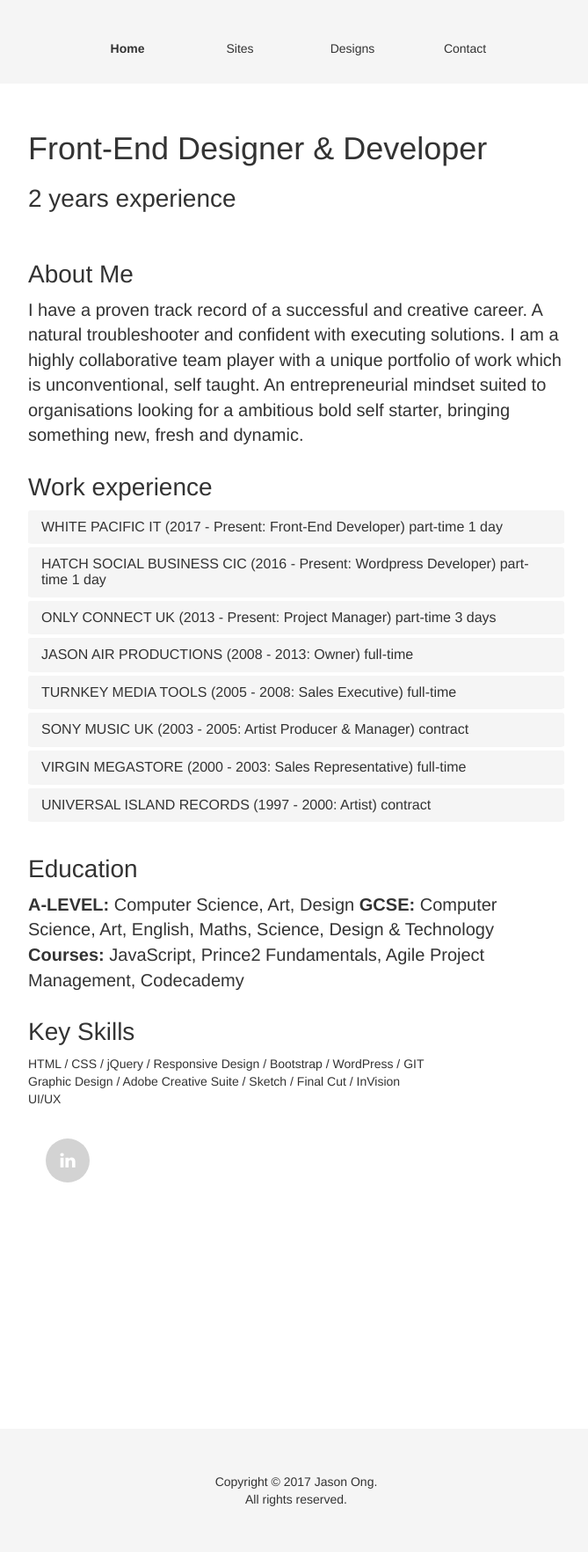
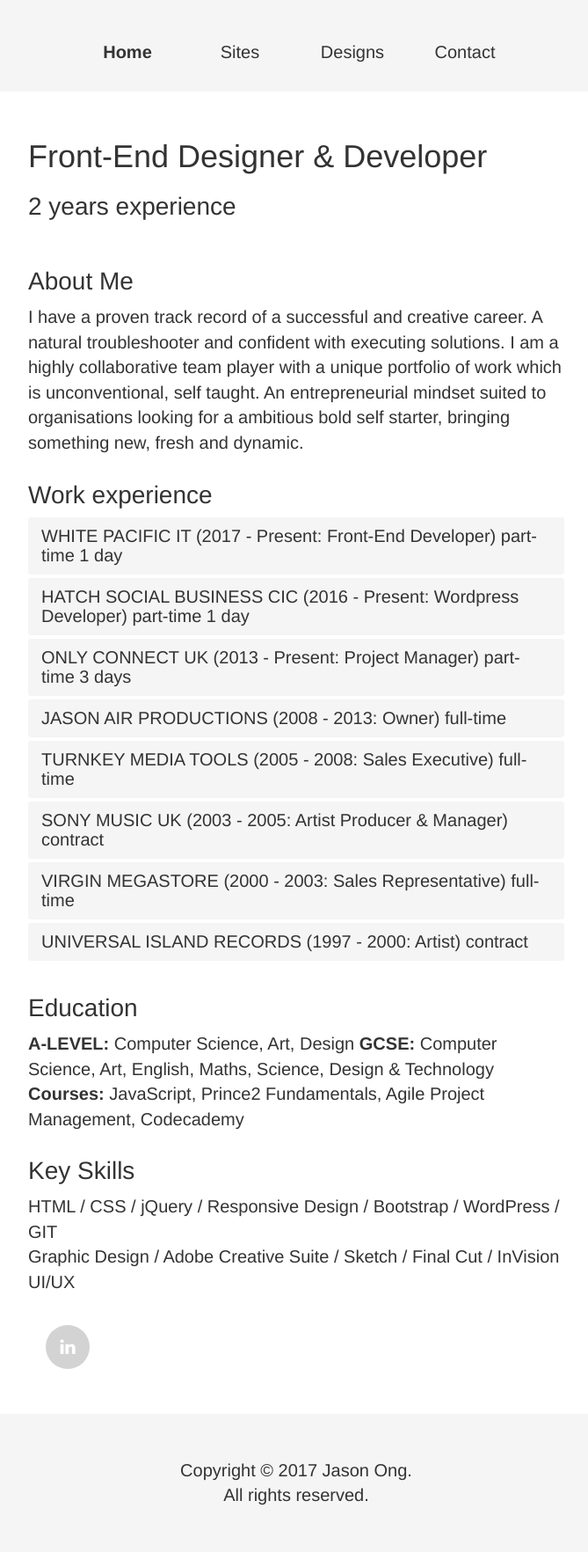
Before and after one commit to jasononguk/jasonong.co.uk, a PHP site: page /index.php in a window 1280 px wide. Shown: the whole page at 88% size, without its empty margins (303-972 px from the left). Run offline with PHP 8.4, Linux system fonts and the light colour scheme; some libraries are stand-ins or nearby versions.

Commit message:
Small Updates

```diff
--- a/css/responsive.css
+++ b/css/responsive.css
@@ -2,13 +2,7 @@
 
     /* Custom, iPhone Retina */
     @media only screen and (min-width : 320px) {
-<<<<<<< HEAD
       * {
-=======
-<<<<<<< HEAD
-      * {
->>>>>>> 78bb2ef44037ca903b717d9a04df4a93b371ede9
->>>>>>> 209b9f33478c93a13f094e7213c06a1ff5fc69b5
         font-size: 15pt;
       }
       h1 {
@@ -53,10 +47,6 @@
 
     /* Medium Devices, Desktops */
     @media only screen and (min-width : 992px) {
-<<<<<<< HEAD
-=======
-<<<<<<< HEAD
->>>>>>> 209b9f33478c93a13f094e7213c06a1ff5fc69b5
       * {
         font-size: 11pt;
       }
@@ -80,33 +70,20 @@
 
     /* Large Devices, Wide Screens */
     @media only screen and (min-width : 1200px) {
-<<<<<<< HEAD
-=======
-<<<<<<< HEAD
->>>>>>> 209b9f33478c93a13f094e7213c06a1ff5fc69b5
       * {
         font-size: 15pt;
       }
     }
 
-<<<<<<< HEAD
-=======
-<<<<<<< HEAD
->>>>>>> 209b9f33478c93a13f094e7213c06a1ff5fc69b5
     /* 4k TV */
     @media only screen and (min-width : 2560px) {
       * {
         font-size: 26pt;
       }
-<<<<<<< HEAD
-=======
-=======
-      /* 4k TV */
-      @media only screen and (min-width : 2560px) {
-        p {
-          font-size: 26pt;
-        }
 
->>>>>>> 78bb2ef44037ca903b717d9a04df4a93b371ede9
->>>>>>> 209b9f33478c93a13f094e7213c06a1ff5fc69b5
+    /* 4k TV */
+    @media only screen and (min-width : 2560px) {
+      * {
+        font-size: 26pt;
+      }
     }
```
